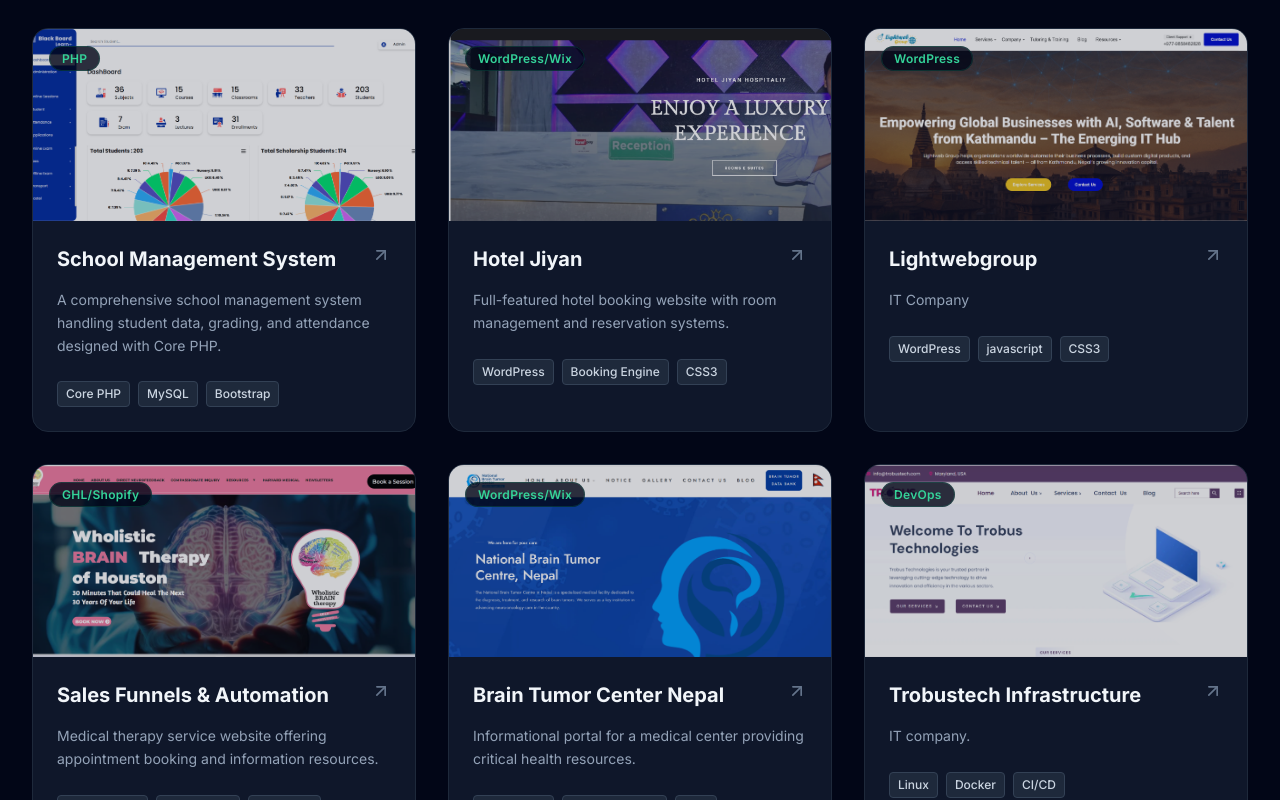
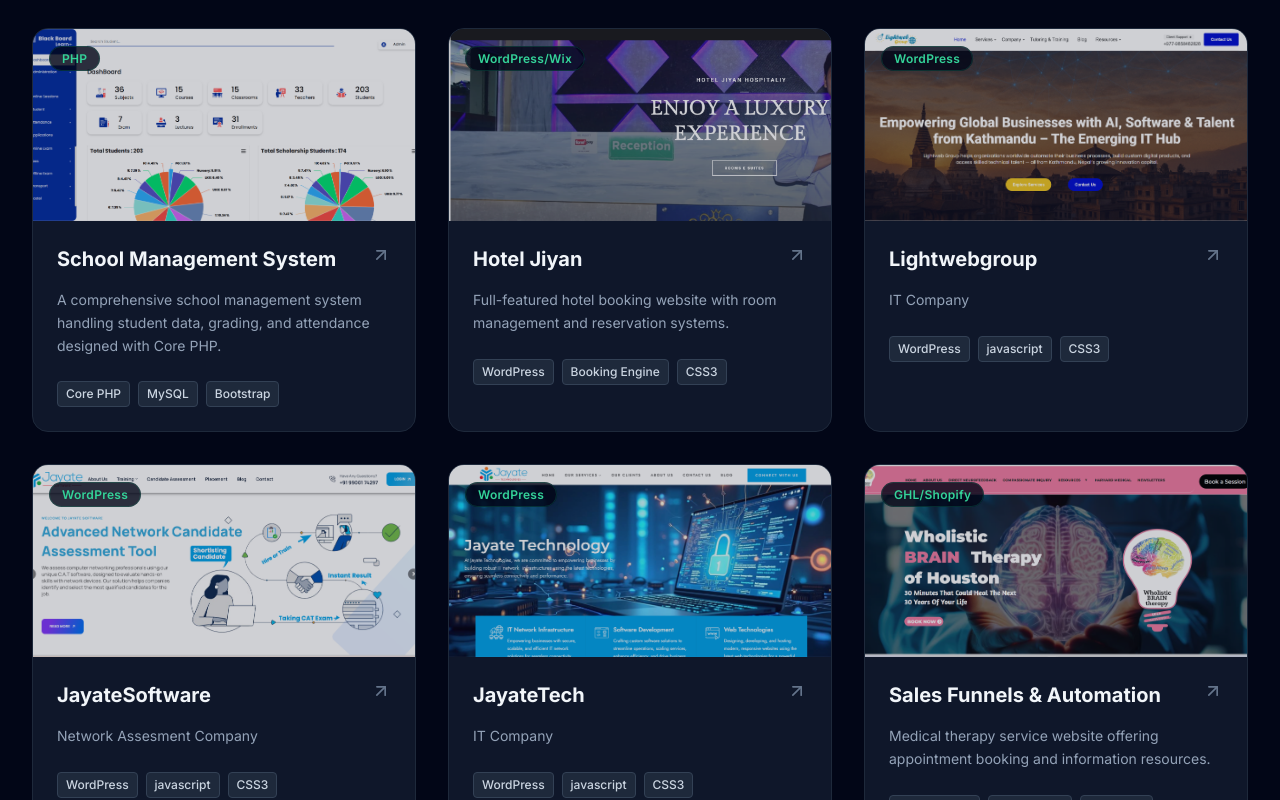
Before and after one commit to Saroj980/mycv, a React (Vite) app: page / in a window 1280 px wide. Shown: the part 2000-2800 px from the top of the page. Built offline with nearby package versions, Linux system fonts and the light colour scheme.

Commit message:
Update constants.ts

```diff
--- a/constants.ts
+++ b/constants.ts
@@ -67,6 +67,22 @@
     description: "IT Company",
     tags: ["WordPress", "javascript", "CSS3"]
   },
+    {
+    title: "JayateSoftware",
+    category: "WordPress",
+    image: "/jayatesoftware.png",
+    url: "jayatesoftware.com",
+    description: "Network Assesment Company",
+    tags: ["WordPress", "javascript", "CSS3"]
+  },
+    {
+    title: "JayateTech",
+    category: "WordPress",
+    image: "/jayatetech.png",
+    url: "jayatetech.com",
+    description: "IT Company",
+    tags: ["WordPress", "javascript", "CSS3"]
+  },
   {
     title: "Sales Funnels & Automation",
     category: "GHL/Shopify",
```
